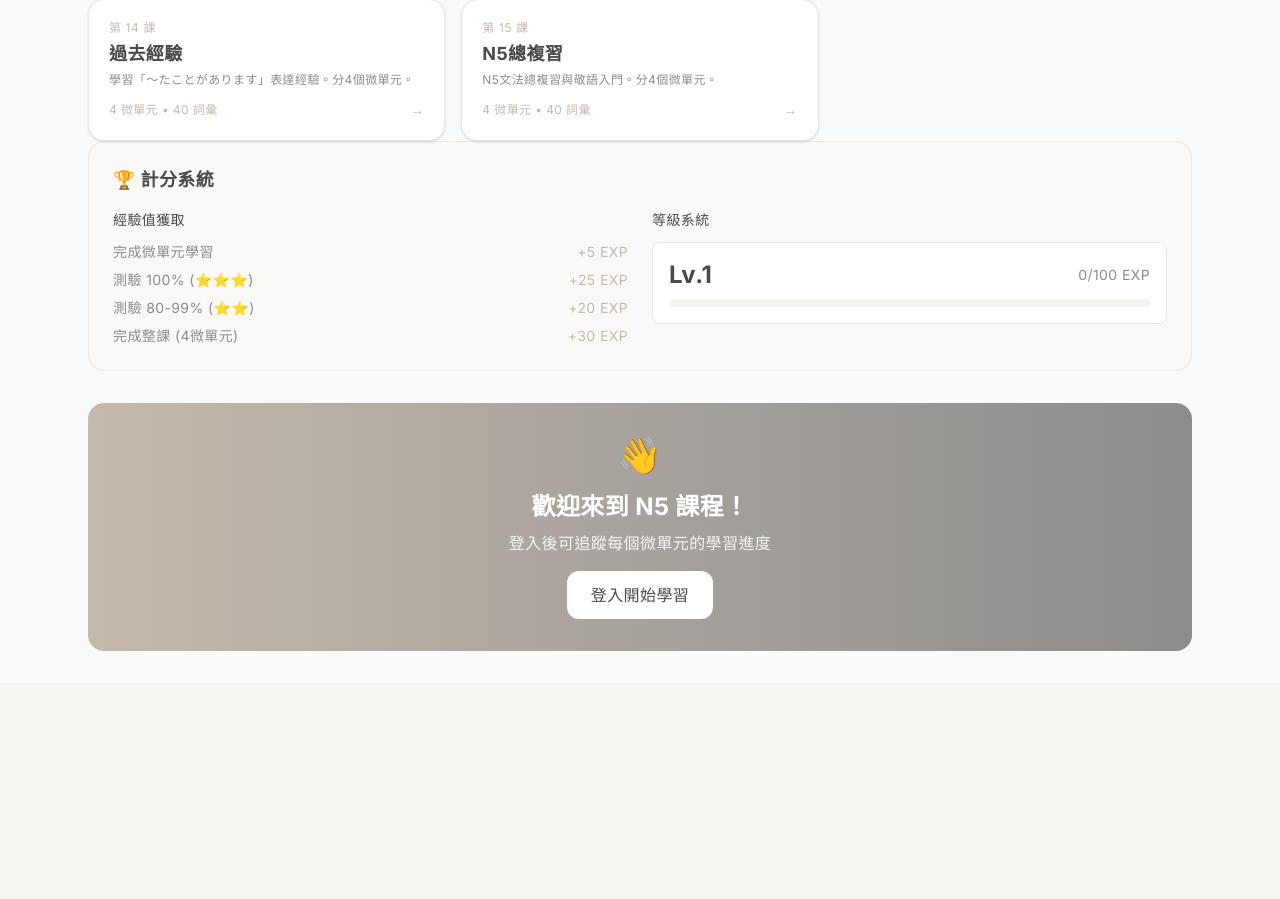
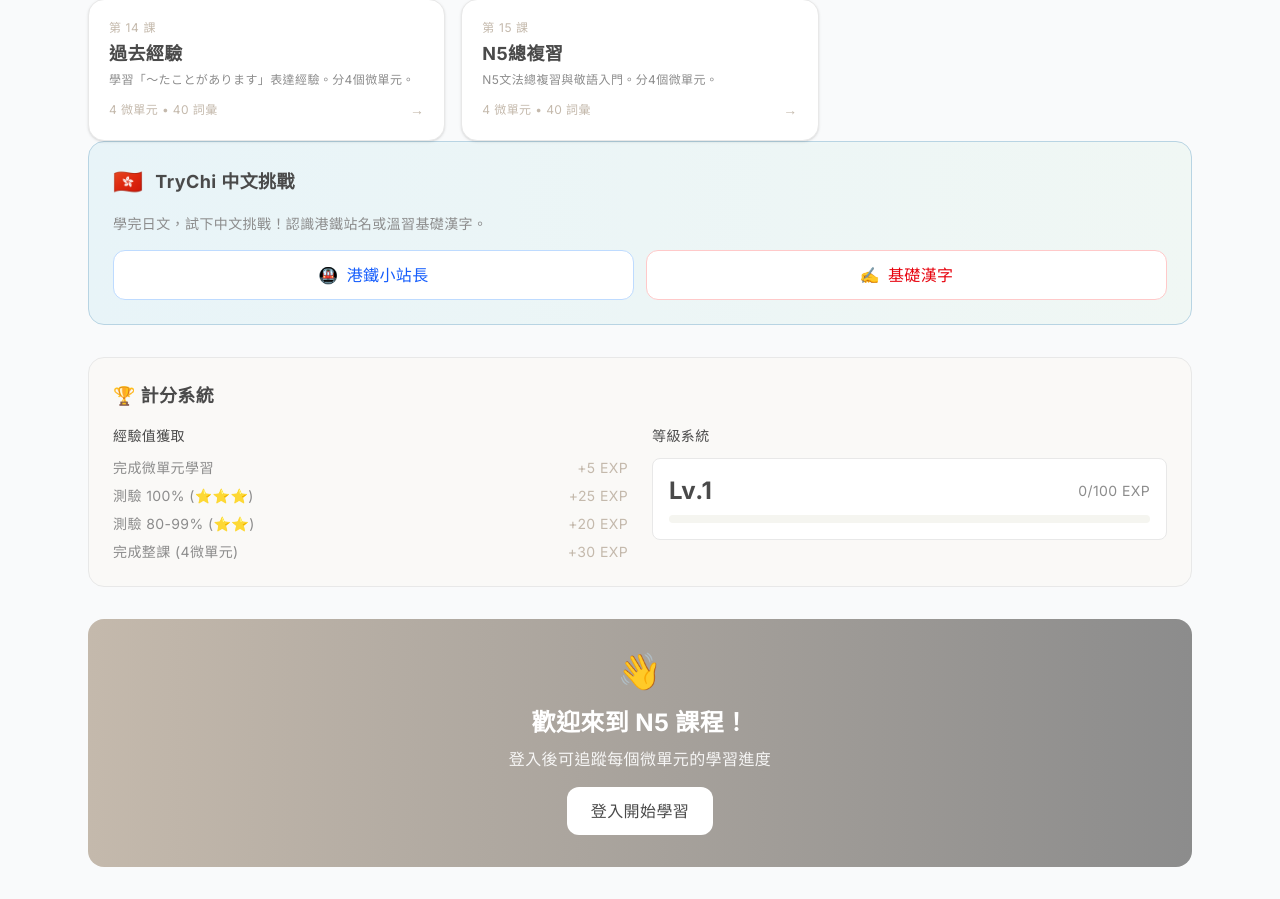
Before and after one commit to kermit-tam/leehongor-website, a Next.js app: page /learn in a window 1280 px wide. Shown: the part 2341-3240 px from the top of the page. Before the commit the page ends 3024 px from the top, so only its background shows below. Built offline with nearby package versions, Linux system fonts and the light colour scheme; no server answers.

Commit message:
✨ 在 /learn 頁面加入 TryChi 中文挑戰入口
- 已登入用戶自動跳轉到 /learn，所以喺度加返個入口
- 藍綠漸變背景，兩個按鈕：港鐵小站長 + 基礎漢字

```diff
--- a/src/app/learn/page.tsx
+++ b/src/app/learn/page.tsx
@@ -525,6 +525,33 @@ export default function LearnPage() {
         ))}
       </div>
 
+      {/* TryChi 中文挑戰 - 已登入用戶都見到 */}
+      <div className="bg-gradient-to-r from-[#E8F4F8] to-[#F0F7F4] rounded-2xl border border-[#B8D4E3] p-6 mb-8">
+        <div className="flex items-center gap-3 mb-4">
+          <span className="text-2xl">🇭🇰</span>
+          <h2 className="text-lg font-bold text-[#4A4A4A]">TryChi 中文挑戰</h2>
+        </div>
+        <p className="text-sm text-[#8C8C8C] mb-4">
+          學完日文，試下中文挑戰！認識港鐵站名或溫習基礎漢字。
+        </p>
+        <div className="grid grid-cols-2 gap-3">
+          <Link
+            href="/studychi"
+            className="flex items-center justify-center gap-2 py-3 bg-white rounded-xl border border-blue-200 text-blue-600 hover:bg-blue-50 transition-colors"
+          >
+            <span>🚇</span>
+            <span className="font-medium">港鐵小站長</span>
+          </Link>
+          <Link
+            href="/studychinese"
+            className="flex items-center justify-center gap-2 py-3 bg-white rounded-xl border border-red-200 text-red-600 hover:bg-red-50 transition-colors"
+          >
+            <span>✍️</span>
+            <span className="font-medium">基礎漢字</span>
+          </Link>
+        </div>
+      </div>
+
       {/* 計分系統說明 */}
       <div className="bg-[#FAF9F7] rounded-2xl border border-[#E8E8E8] p-6 mb-8">
         <h2 className="text-lg font-bold text-[#4A4A4A] mb-4">🏆 計分系統</h2>
```
